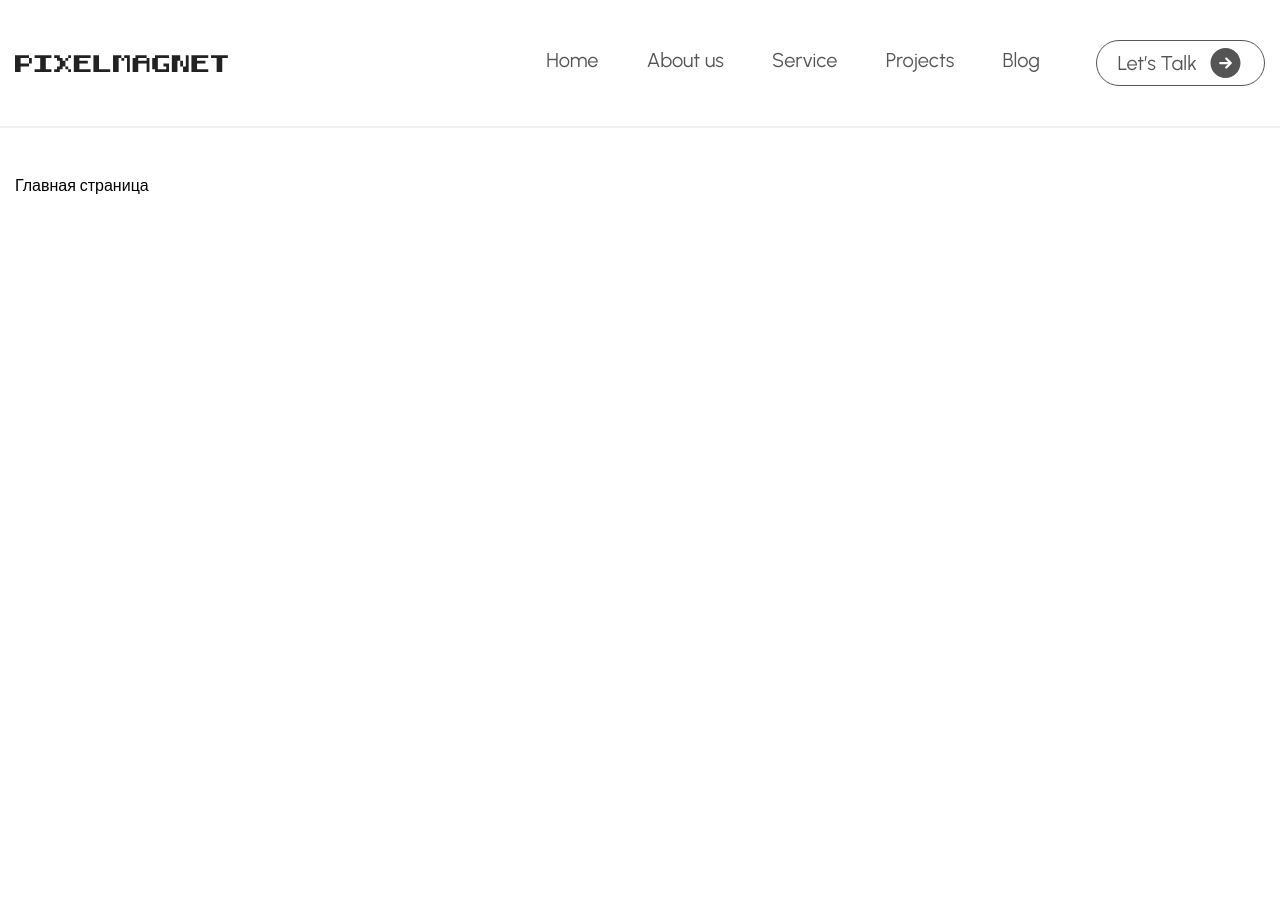
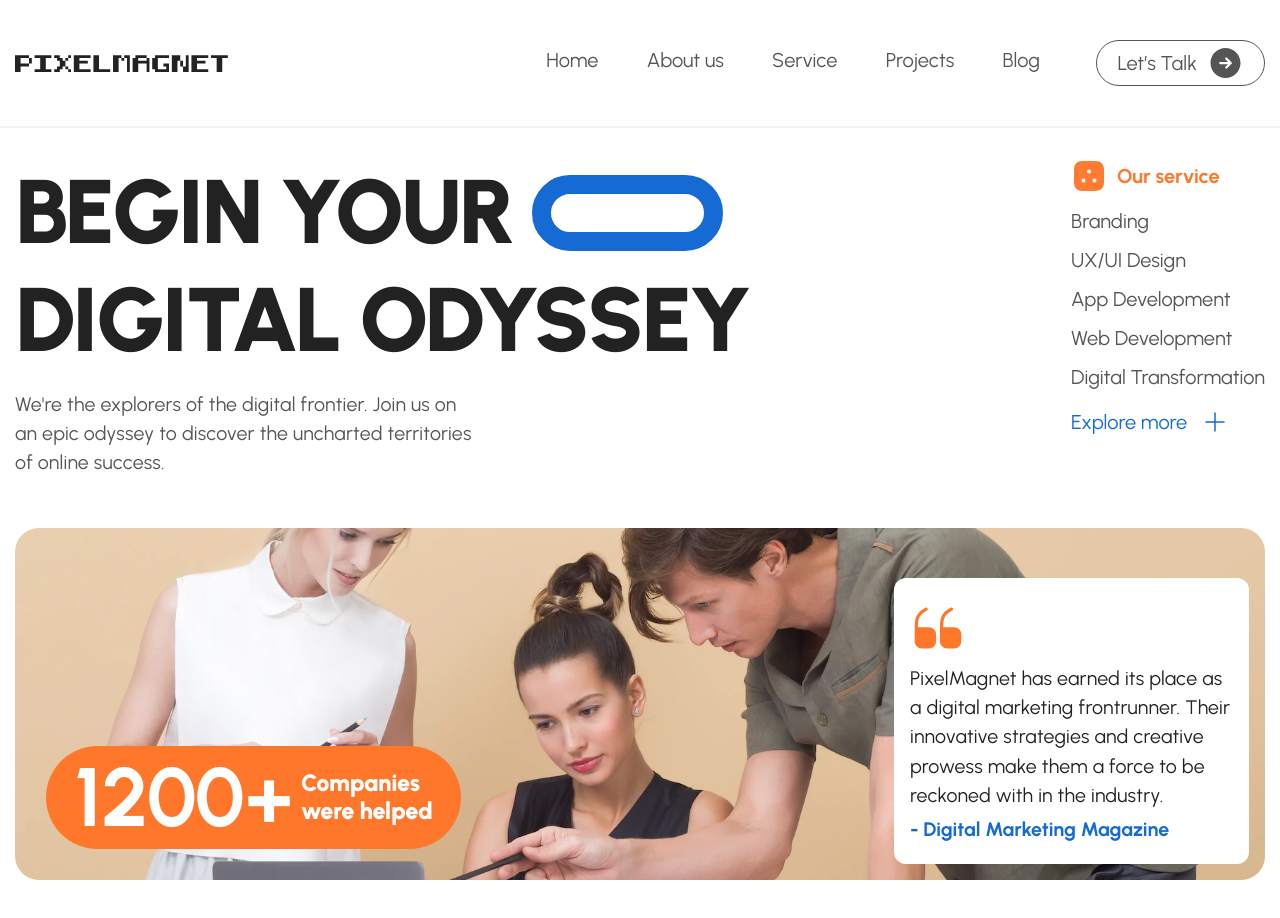
Before and after one commit to Abbos29/pixelmagnet, a React (Vite) app: page / in a window 1280 px wide. Shown: the top 918 px of the page. Before the commit the page ends 800 px from the top, so only its background shows below. Built offline with nearby package versions, Linux system fonts and the light colour scheme.

Commit message:
feat: add hero section

```diff
--- a/src/App.scss
+++ b/src/App.scss
@@ -1,30 +1,16 @@
 * {
     font-family: "Urbanist", sans-serif;
+}
+
+body {
+    color: $colorDark;
 }
 
 section {
     padding: 50px 0;
 }
 
-h2 {
-    color: #000;
 
-    font-size: 28px;
-    font-style: normal;
-    font-weight: 500;
-    line-height: 36px;
-    /* 128.571% */
-}
-
-h3 {
-    color: #000;
-    font-size: 20px;
-    font-style: normal;
-    font-weight: 500;
-    line-height: 28px;
-    /* 140% */
-    margin-bottom: 20px;
-}
 
 .container {
     max-width: 1375px;
--- a/src/Vars.scss
+++ b/src/Vars.scss
@@ -4,3 +4,5 @@ $colorDark: #222222;
 $colorGray: #555555;
 $colorWhite: #ffffff;
 $colorBlue: #156AD4;
+$colorLightBlue: #E8F0FB;
+$colorOrange: #FF772A;
--- /dev/null
+++ b/src/components/layout/Hero/Hero.jsx
@@ -0,0 +1,60 @@
+import s from './Hero.module.scss'
+
+const Hero = () => {
+    return (
+        <section className={s.hero}>
+            <div className="container">
+                <div className={s.wrapper}>
+                    <div className={s.titles}>
+                        <h1>Begin your <span></span>  Digital Odyssey</h1>
+                        <p>We're the explorers of the digital frontier. Join us on an epic odyssey to discover the uncharted territories of online success.</p>
+                    </div>
+
+                    <div className={s.list}>
+                        <p>
+                            <svg width="36" height="36" viewBox="0 0 36 36" fill="none" xmlns="http://www.w3.org/2000/svg">
+                                <path opacity="0.97" d="M24.285 3H11.715C6.255 3 3 6.255 3 11.715V24.27C3 29.745 6.255 33 11.715 33H24.27C29.73 33 32.985 29.745 32.985 24.285V11.715C33 6.255 29.745 3 24.285 3ZM12.465 24.465C11.385 24.465 10.5 23.58 10.5 22.5C10.5 21.42 11.385 20.535 12.465 20.535C13.545 20.535 14.43 21.42 14.43 22.5C14.43 23.58 13.545 24.465 12.465 24.465ZM18 15.465C16.92 15.465 16.035 14.58 16.035 13.5C16.035 12.42 16.92 11.535 18 11.535C19.08 11.535 19.965 12.42 19.965 13.5C19.965 14.58 19.08 15.465 18 15.465ZM23.535 24.465C22.455 24.465 21.57 23.58 21.57 22.5C21.57 21.42 22.455 20.535 23.535 20.535C24.615 20.535 25.5 21.42 25.5 22.5C25.5 23.58 24.615 24.465 23.535 24.465Z" fill="#FF772A" />
+                            </svg>
+                            Our service
+                        </p>
+
+                        <p>Branding</p>
+                        <p>UX/UI Design </p>
+                        <p>App Development</p>
+                        <p>Web Development</p>
+                        <p>Digital Transformation</p>
+                        <p>
+                            Explore more
+                            <svg width="36" height="36" viewBox="0 0 36 36" fill="none" xmlns="http://www.w3.org/2000/svg">
+                                <path d="M9 18H27" stroke="#156AD4" strokeWidth="1.5" strokeLinecap="round" strokeLinejoin="round" />
+                                <path d="M18 27V9" stroke="#156AD4" strokeWidth="1.5" strokeLinecap="round" strokeLinejoin="round" />
+                            </svg>
+                        </p>
+                    </div>
+                </div>
+
+                <div className={s.wrap}>
+                    <div className={s.num}>
+                        <div>
+                            <h2>1200+</h2>
+                            <h3>Companies <br />
+                                were helped</h3>
+                        </div>
+                    </div>
+
+                    <div className={s.quote}>
+                        <svg width="56" height="56" viewBox="0 0 56 56" fill="none" xmlns="http://www.w3.org/2000/svg">
+                            <path d="M18.8765 27.1366H7.93317C8.11984 16.24 10.2665 14.4433 16.9632 10.4766C17.7332 10.01 17.9898 9.02997 17.5232 8.23664C17.0798 7.46664 16.0765 7.20997 15.3065 7.67664C7.41984 12.3433 4.6665 15.19 4.6665 28.7466V41.3233C4.6665 45.3133 7.90984 48.5333 11.8765 48.5333H18.8765C22.9832 48.5333 26.0865 45.43 26.0865 41.3233V34.3233C26.0865 30.24 22.9832 27.1366 18.8765 27.1366Z" fill="#FF772A" />
+                            <path d="M44.1235 27.1366H33.1801C33.3668 16.24 35.5135 14.4433 42.2101 10.4766C42.9801 10.01 43.2368 9.02997 42.7701 8.23664C42.3035 7.46664 41.3235 7.20997 40.5301 7.67664C32.6435 12.3433 29.8901 15.19 29.8901 28.77V41.3466C29.8901 45.3366 33.1335 48.5566 37.1001 48.5566H44.1001C48.2068 48.5566 51.3101 45.4533 51.3101 41.3466V34.3466C51.3335 30.24 48.2301 27.1366 44.1235 27.1366Z" fill="#FF772A" />
+                        </svg>
+
+                        <p>PixelMagnet has earned its place as a digital marketing frontrunner. Their innovative strategies and creative prowess make them a force to be reckoned with in the industry.</p>
+                        <b>- Digital Marketing Magazine</b>
+                    </div>
+                </div>
+            </div>
+        </section>
+    )
+}
+
+export default Hero
--- /dev/null
+++ b/src/components/layout/Hero/Hero.module.scss
@@ -0,0 +1,183 @@
+.hero {
+    padding-top: 30px;
+}
+
+.wrapper {
+    display: flex;
+    justify-content: space-between;
+    gap: 30px;
+}
+
+.titles {
+    display: flex;
+    flex-direction: column;
+    gap: 15px;
+
+    h1 {
+        text-transform: uppercase;
+        max-width: 880px;
+        // font-size: 96px;
+        font-size: clamp(3rem, 1.842rem + 4.75vw, 6rem);
+        font-weight: 900;
+        line-height: 1.2;
+        letter-spacing: -0.03em;
+
+        span {
+            display: inline-block;
+            // min-width: 200px;
+            min-width: clamp(7.5rem, 5.569rem + 7.92vw, 12.5rem);
+            border-radius: 200px;
+            // border: 22px solid $colorBlue;
+            border: clamp(0.875rem, 0.73rem + 0.59vw, 1.25rem) solid $colorBlue;
+            // height: 80px;
+            height: clamp(2.813rem, 1.968rem + 3.47vw, 5rem);
+            position: relative;
+            top: 8px;
+        }
+    }
+
+    p {
+        max-width: 465px;
+        // font-size: 20px;
+        font-size: clamp(1rem, 0.903rem + 0.4vw, 1.25rem);
+        font-weight: 400;
+        line-height: 1.5;
+        color: $colorGray;
+        letter-spacing: 0.01em;
+    }
+}
+
+.list {
+    display: flex;
+    flex-direction: column;
+    gap: 15px;
+    align-items: flex-start;
+    min-width: max-content;
+
+    @media (max-width: 992px) {
+        display: none;
+    }
+
+    p {
+        cursor: pointer;
+        display: flex;
+        align-items: center;
+        gap: 10px;
+        color: $colorGray;
+        line-height: 1.2;
+        font-size: 20px;
+
+        &:first-child {
+            color: $colorOrange;
+            font-weight: 700;
+        }
+        &:last-child {
+            color: $colorBlue;
+        }
+    }
+}
+
+.wrap {
+    margin-top: 50px;
+
+    display: flex;
+    justify-content: space-between;
+    align-items: flex-end;
+    padding: 16px;
+    padding-top: 50px;
+    border-radius: 24px;
+
+    background-image: url(/hero-bg-1.png);
+    background-repeat: no-repeat;
+    background-size: cover;
+    background-position: center;
+
+    @media (max-width: 768px) {
+        flex-direction: column;
+        align-items: stretch;
+        background-image: none;
+        padding: 0;
+        margin-top: 25px;
+    }
+}
+
+.num {
+    padding: 15px;
+    max-width: 530px;
+    width: 100%;
+
+
+    @media (max-width: 768px) {
+        background-image: url(/hero-bg-1.png);
+        background-repeat: no-repeat;
+        background-size: cover;
+        background-position: center;
+        max-width: 100%;
+
+        display: flex;
+        justify-content: center;
+        padding-top: 300px;
+        border-radius: 20px;
+    }
+
+    div {
+        display: flex;
+        align-items: center;
+        gap: 8px;
+
+        color: $colorWhite;
+
+        background-color: $colorOrange;
+        padding: 10px 28px;
+        border-radius: 100px;
+
+        width: max-content;
+        h2 {
+            // font-size: 90px;
+            font-size: clamp(1.875rem, 0.427rem + 5.94vw, 5.625rem);
+            font-weight: 700;
+            line-height: 1;
+        }
+        h3 {
+            // font-size: 24px;
+            font-size: clamp(1.25rem, 1.153rem + 0.4vw, 1.5rem);
+            font-weight: 900;
+            line-height: 1.2;
+            letter-spacing: -0.01em;
+        }
+    }
+}
+
+.quote {
+    max-width: 355px;
+    border-radius: 12px;
+    padding: 22px 16px;
+    background-color: #fff;
+
+    display: flex;
+    flex-direction: column;
+    gap: 8px;
+
+    p {
+        // font-size: 20px;
+        font-size: clamp(1rem, 0.903rem + 0.4vw, 1.25rem);
+        font-weight: 400;
+        line-height: 1.5;
+        letter-spacing: 0.01em;
+    }
+
+    b {
+        font-weight: 600;
+        color: $colorBlue;
+        // font-size: 20px;
+        font-size: clamp(1rem, 0.903rem + 0.4vw, 1.25rem);
+        font-weight: 700;
+        line-height: 1.2;
+    }
+
+    @media (max-width: 768px) {
+        background-color: $colorLightBlue;
+        max-width: 100%;
+        margin-top: 16px;
+    }
+}
--- a/src/pages/Home.jsx
+++ b/src/pages/Home.jsx
@@ -1,17 +1,13 @@
 // import React from 'react'
 
-import Header from "../components/layout/Header/Header"
+import Hero from "../components/layout/Hero/Hero"
 
 
 const Home = () => {
   return (
-    <div>
-        <section className="home">
-            <div className="container">
-                <h1>Главная страница</h1>
-            </div>
-        </section>
-    </div>
+    <>
+      <Hero />
+    </>
   )
 }
 
```
Also changed, not shown: public/hero-bg-1.png (added).
